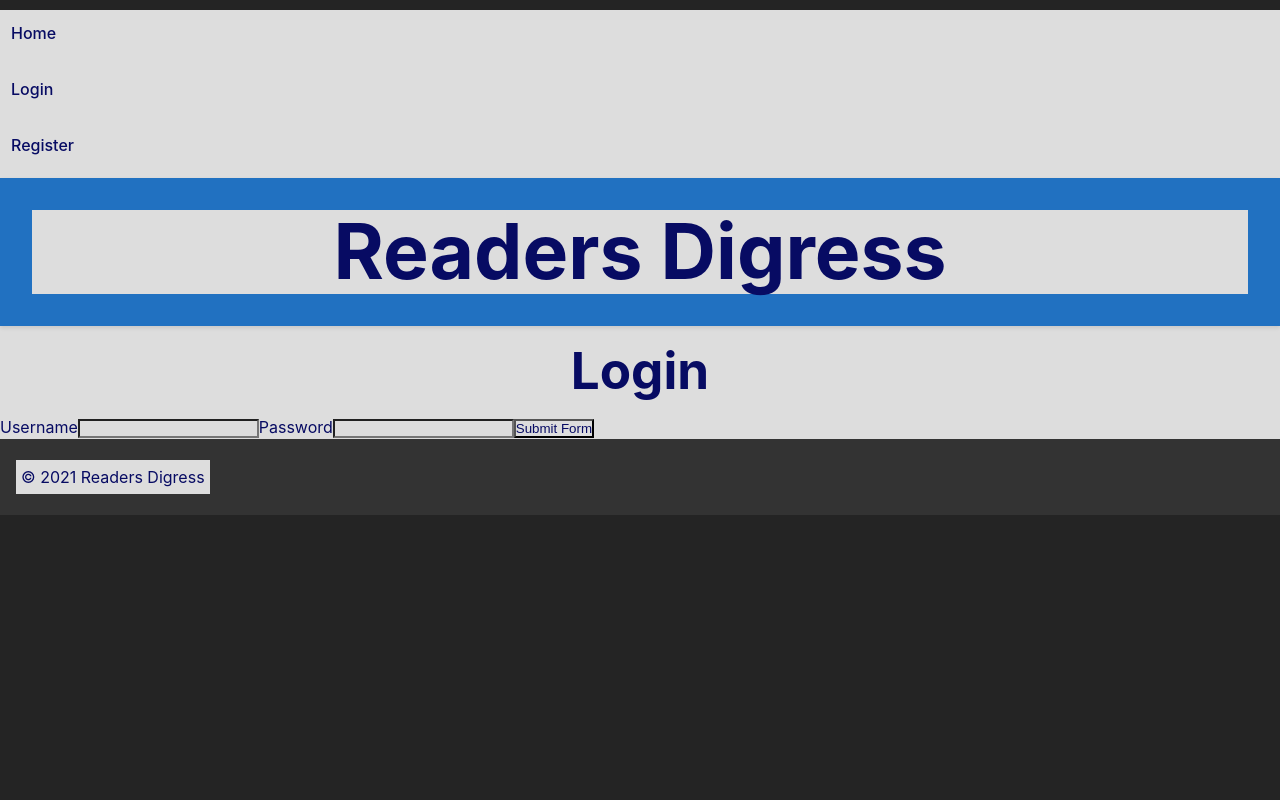
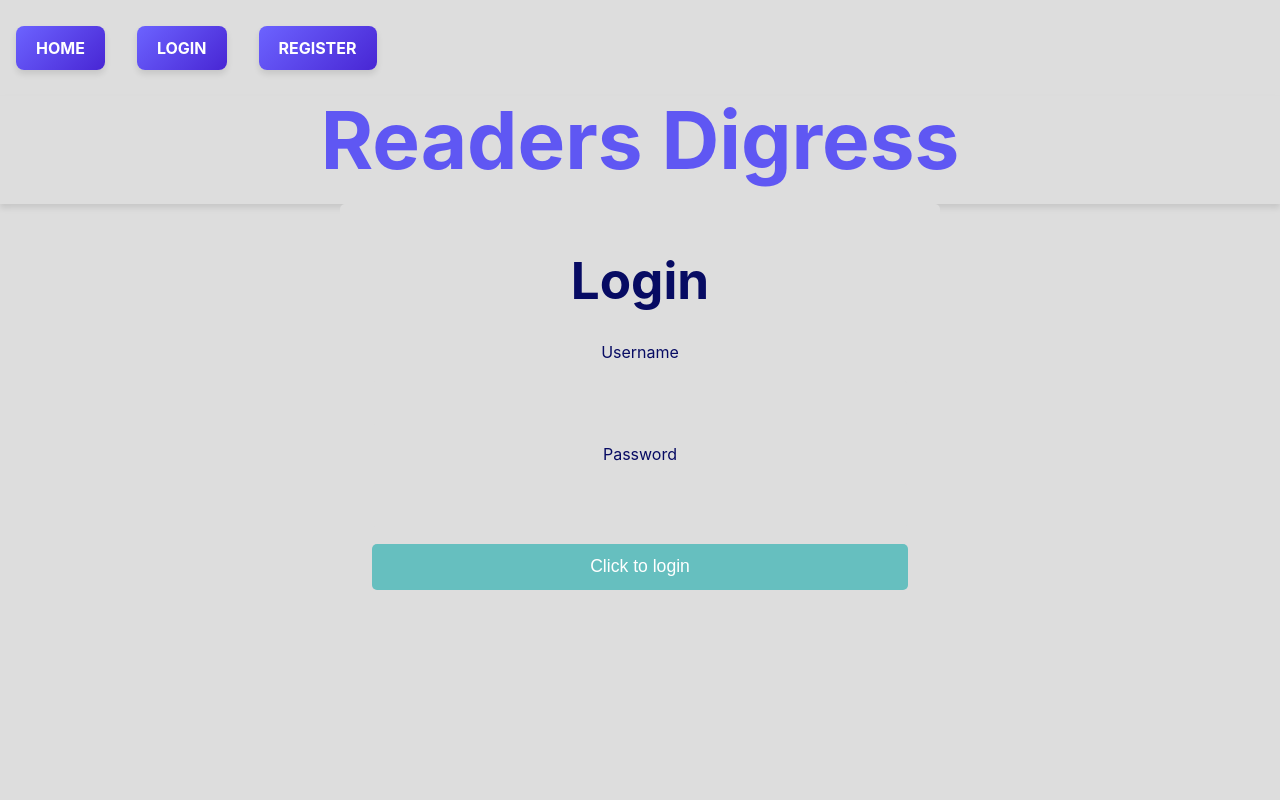
Before and after one commit to MavMMSZ/Project-2, a React (Vite) app in the folder client/: page /login in a window 1280 px wide. Shown: the top 800 px of the page. Built offline with nearby package versions, Linux system fonts and the light colour scheme.

Commit message:
Added css to home and login

```diff
--- a/client/src/App.tsx
+++ b/client/src/App.tsx
@@ -7,6 +7,7 @@ import Header from './components/header'
 import Footer from './components/footer'
 import Navbar from './components/navbar'
 import Snav from './components/Snav'
+
 
 
 
--- a/client/src/components/Snav.tsx
+++ b/client/src/components/Snav.tsx
@@ -4,33 +4,33 @@ import AuthService from '../utils/auth';
 //this is the nav for those logged into the app
 export default function Snav() {
     return (
-        <div className='sidenav'>
-            <ul >
-                <li>
-                    <Link to="/">Home</Link>
+        <div >
+            <ul className='link'>
+                <li >
+                    <Link to="/" className='button'>Home</Link>
                 </li>
                 {AuthService.loggedIn() === false ?
                     "" : <>
-                        <li>
-                            <Link to="/readlist">Read List</Link>
+                        <li >
+                            <Link to="/readlist" className='button'>Read List</Link>
                         </li>
-                        <li>
-                            <Link to="/wantlist">Want to Read</Link>
+                        <li >
+                            <Link to="/wantlist" className='button'>Want to Read</Link>
                         </li>
                     </>
                 }
                 {AuthService.loggedIn() === false ?
-                    <li>
-                        <Link to="/Login">Login</Link>
+                    <li >
+                        <Link to="/Login" className='button'>Login</Link>
                     </li>
                     :
-                    <li>
-                        <Link onClick={AuthService.logout} to="/Logout">Logout</Link>
+                    <li >
+                        <Link onClick={AuthService.logout} to="/Logout" className='button'>Logout</Link>
                     </li>
                 }
                 {AuthService.loggedIn() === false ?
-                    <li>
-                        <Link to="/Signup">Register</Link>
+                    <li >
+                        <Link to="/Signup" className='button'>Register</Link>
                     </li>
                     : ""
                 }
--- a/client/src/components/footer.tsx
+++ b/client/src/components/footer.tsx
@@ -3,7 +3,7 @@ import '../styles/footer.css';
 export default function Footer() {
     return (
         <footer>
-            <p>© 2021 Readers Digress</p>
+            <p>© 2024 Readers Digress &#128218; </p>
         </footer>
     )
 }
--- a/client/src/components/list.tsx
+++ b/client/src/components/list.tsx
@@ -38,12 +38,12 @@ const WishlistPage: React.FC = () => {
       {wishlist.length === 0 ? (
         <p>Your wishlist is empty. Add some books to the wishlist first!</p>
       ) : (
-        <ul className='container py-4'>
+        <ul className='container'>
           {wishlist.map((book, index) => (
-            <li className='column g-3' key={index}>
-            <div className="card h-100 shadow-sm">
-                <img src={book.imageUrl} alt={book.title} className="card-img-top img-fluid" style={{ height: "200px", objectFit: "none" }} width={80} />
-              <div className="card-body d-flex flex-column">
+            <li className='column' key={index}>
+            <div>
+                <img src={book.imageUrl} alt={book.title}  style={{ height: "200px", objectFit: "none" }} width={80} />
+              <div >
                 <h2 className='card-tile'>{book.title}</h2>
                 <p><strong>Authors:</strong> {book.authors.join(', ')}</p>
                 <p><strong>Publisher:</strong> {book.publisher}</p>
@@ -53,7 +53,7 @@ const WishlistPage: React.FC = () => {
                 {/* <div className="mt-auto"> */}
                 {/* Remove button */}
                </div>
-                  <button className="btn btn-secondary mb-2 " onClick={() => removeFromWishlist(book)}>Remove from Wishlist</button>
+                  <button  onClick={() => removeFromWishlist(book)}>Remove from Wishlist</button>
                 {/* </div> */}
 
 
--- a/client/src/pages/homepage.tsx
+++ b/client/src/pages/homepage.tsx
@@ -6,7 +6,7 @@ const Homepage = () => {
 
 
   return (
-    <div >
+    <div className="welcome">
       <h1>Welcome To the Home of Your Favorite Books</h1>
 
       <BooksList/>
--- a/client/src/pages/loginpage.tsx
+++ b/client/src/pages/loginpage.tsx
@@ -1,7 +1,9 @@
 import { useState, FormEvent, ChangeEvent } from "react";
-
 import Auth from '../utils/auth';
 import { login } from "../api/authAPI";
+
+import '../styles/loginpage.css';
+
 
 const Login = () => {
   const [loginData, setLoginData] = useState({
@@ -29,7 +31,7 @@ const Login = () => {
 
   return (
     <div className='container'>
-      <form className='form' onSubmit={handleSubmit}>
+      <form className=' form' onSubmit={handleSubmit}>
         <h1>Login</h1>
         <label >Username</label>
         <input
@@ -45,7 +47,7 @@ const Login = () => {
           value={loginData.password || ''}
           onChange={handleChange}
         />
-        <button type='submit'>Submit Form</button>
+        <button type='submit'>Click to login</button>
       </form>
     </div>
 
--- a/client/src/styles/Snav.css
+++ b/client/src/styles/Snav.css
@@ -0,0 +1,35 @@
+
+.link {
+    display: flex;
+  text-decoration: none;
+  color: var(--sidenav-text);
+
+}
+.button {
+
+        margin: 5px;
+        padding: 10px 20px;
+        font-size: 1em;
+
+        font-weight: bold;
+        color: #fff;
+        background: linear-gradient(135deg, #6c63ff, #4826d4);
+        border: none;
+        border-radius: 8px;
+        box-shadow: 0 4px 6px rgba(0, 0, 0, 0.1);
+        text-transform: uppercase;
+        text-align: center;
+        cursor: pointer;
+        transition: all 0.3s ease;
+      }
+
+      .button:hover {
+        background: linear-gradient(135deg, #4826d4, #6c63ff);
+        box-shadow: 0 6px 8px rgba(0, 0, 0, 0.2);
+        transform: translateY(-2px);
+      }
+
+      .button:active {
+        transform: translateY(1px);
+        box-shadow: 0 2px 4px rgba(0, 0, 0, 0.1);
+      }
--- a/client/src/styles/footer.css
+++ b/client/src/styles/footer.css
@@ -5,5 +5,11 @@ footer {
     background-color: var(--footer-bg, #333);
     color: var(--footer-text, white);
     font-family: inherit;
-    font-size: 0.9em;
+
+    border: none;
+
 }
+footer p {
+    border-radius: 5px;
+    font-size: 1.2em;
+}
--- a/client/src/styles/header.css
+++ b/client/src/styles/header.css
@@ -1,10 +1,9 @@
 
-header {
-    text-align: start;
-    padding: 1rem;
-    background-color: var(--primary-color);
-    color: white;
-    font-size: 1.5rem;
+header h1 {
+    box-shadow: 0 4px 6px rgba(0, 0, 0, 0.1);
+    font-size: 80px;
     font-weight: bold;
-    box-shadow: 0 2px 4px var(--box-shadow-color, rgba(0, 0, 0, 0.1));
-}
+    margin: 0;
+    color: #5f57f3; /* Accent color for the title */
+    padding-bottom:20px ;
+  }
--- a/client/src/styles/homepage.css
+++ b/client/src/styles/homepage.css
@@ -73,32 +73,36 @@
 .book-info {
     display: flex;
     flex-direction: column;
-    gap: 0.5rem;
-    margin: 1rem;
-    padding: 1rem;
+
+    margin: 0.5rem;
+    /* padding: 1rem; */
     border-radius: 4px;
 
     background-color: var(--secondary-color);
 }
 
-.book-actions button {
-    margin: 0.5rem;
-    padding: 0.5rem 0.5rem;
-    border-radius: 4px;
-    cursor: pointer;
-    transition: background-color 0.3s;
-    border: none;
-    padding: 0.6em 1.2em;
-    font-size: 1em;
-    font-weight: 500;
-    font-family: inherit;
-    background-color: #1a1a1a;
-    cursor: pointer;
-    transition: border-color 0.25s;
-    color: white;
+.book-actions {
+    display: flex;
+    align-content: center;
+
+}
+.book-action  {
+
     display: flex;
     justify-content: center;
-    justify-items: center;
+    margin: 5px;
+    padding: 5px ;
+    font-size: 10px;
+    font-weight: bold;
+    color: #fff;
+    background: linear-gradient(135deg, #763d3d, #703d3e);
+    border: none;
+    border-radius: 8px;
+    box-shadow: 0 4px 6px rgba(0, 0, 0, 0.1);
+    text-transform: uppercase;
+    text-align: center;
+    cursor: pointer;
+    transition: all 0.3s ease;
 }
 
 .book-actions button:hover {
@@ -106,15 +110,65 @@
     color: white;
 }
 
-h1 {
+.welcome {
+    text-align: center;
+    margin: 1rem;
+
+    font-size: 0.7em;
+
+
+}
+.label{
+    text-align: left;
+    margin: 0.5rem;
+    font-family: 'Roboto', sans-serif;
+    font-weight: bold;
+    font-size: 1.5em;
+}
+
+.load {
+    display:flex;
+    justify-content: center;
+}
+.loadmore {
+    display: flex;
+    justify-content: center;
+    margin: 5px;
+    padding: 10px ;
+    font-size: 2em;
+    font-weight: bold;
+    color: #fff;
+    background: linear-gradient(135deg, #6c63ff, #4826d4);
+    border: none;
+    border-radius: 8px;
+    box-shadow: 0 4px 6px rgba(0, 0, 0, 0.1);
+    text-transform: uppercase;
+    text-align: center;
+    cursor: pointer;
+    transition: all 0.3s ease;
+}
+
+.loadmore:hover {
+    background: linear-gradient(135deg, #4826d4, #6c63ff);
+    box-shadow: 0 6px 8px rgba(0, 0, 0, 0.2);
+    transform: translateY(-2px);
+  }
+
+  .loadmore:active {
+    transform: translateY(1px);
+    box-shadow: 0 2px 4px rgba(0, 0, 0, 0.1);
+  }
+
+
+h1 {background-color: var(--secondary-color);
     text-align: center;
     margin: 1rem;
 }
 
 h2  {
-    text-align:start;
+    text-align:center;
     margin: 1rem;
-    font-size: 1.2rem;
+    font-size: 1.5rem;
     border: 5px solid #ddd;
 }
 
--- /dev/null
+++ b/client/src/styles/loginpage.css
@@ -0,0 +1,38 @@
+/* Contact Section */
+.container {
+    padding: 2rem;
+    max-width: 600px;
+    margin: 0 auto;
+    text-align: center;
+    min-height: 100vh;
+    /* background: linear-gradient(135deg, #6c63ff, #4826d4); */
+    border-radius: 5px;
+  }
+
+  .container form {
+    display: flex;
+    flex-direction: column;
+    gap: 1rem;
+  }
+
+  .container input, .contact textarea {
+    padding: 0.8rem;
+    border-radius: 5px;
+    border: 1px solid #ddd;
+    font-size: 1rem;
+  }
+
+  .container button {
+    padding: 0.8rem;
+    background-color: #66bfbf;
+    color: #fff;
+    border: none;
+    border-radius: 5px;
+    font-size: 1.1rem;
+    cursor: pointer;
+    transition: background-color 0.3s ease;
+  }
+
+  .container button:hover {
+    background-color: #558f8f;
+  }
```
Also changed, not shown: client/src/components/Home.tsx (+9 -10 lines).
